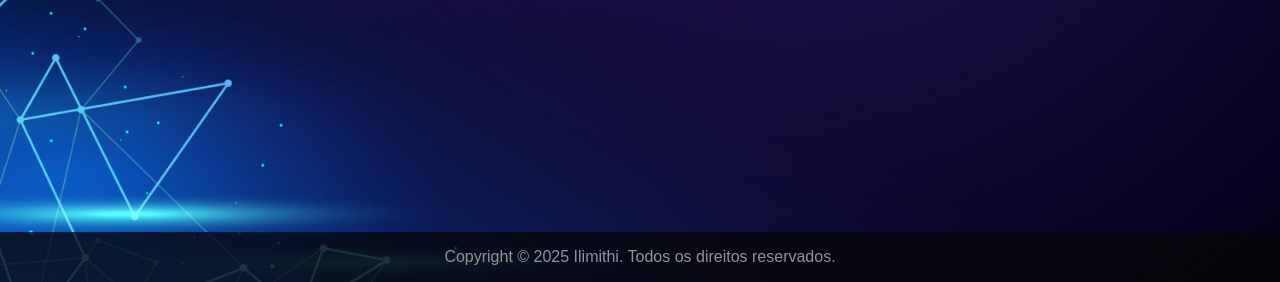
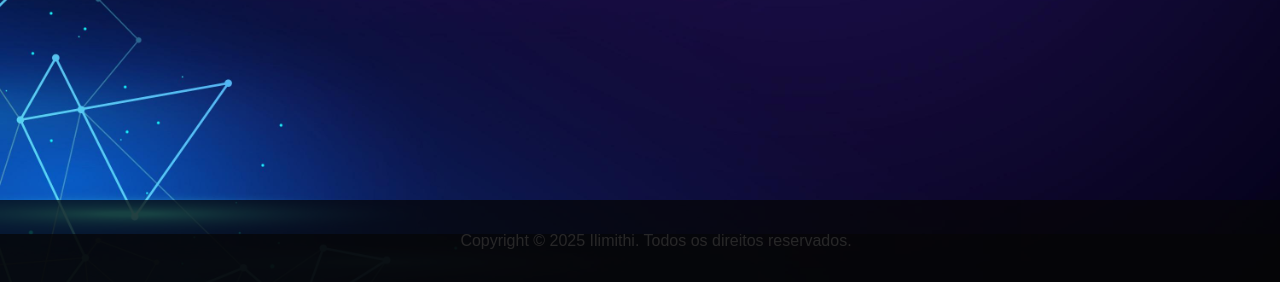
Before and after one commit to ThierliRamos/renderbt, a Flask app: page / in a window 1280 px wide. Shown: the part 518-800 px from the top of the page. Run offline with Flask 3, Linux system fonts and the light colour scheme.

Commit message:
Update index.html

```diff
--- a/templates/index.html
+++ b/templates/index.html
@@ -107,12 +107,16 @@
             margin-right: 5px; /* Espaçamento à direita da imagem */
         }
         footer {
-    background-color: #060607c2;
-    text-align: center;
-    position: relative; /* Para manter o footer na parte inferior */
-    margin-top: auto; /* Para empurrar o rodapé para baixo */
-    color: #949292;
-    text-decoration: dotted;
+            width: 100%;
+            position: fixed;
+            bottom: 0;
+            left: 0;
+            background-color: #060607c2;
+            color: #949292;
+            text-align: center;
+            padding: 1rem;
+            margin-top: 2rem;
+        transition: background-color 0.3s ease;
         }
     </style>
 </head>
@@ -135,8 +139,13 @@
         <div class="feedback" id="feedback"></div> <!-- Div para mensagens de feedback -->
     </div>
 
+    <!-- Rodapé -->
+    <footer id="footer">
+        <p>Copyright © 2025 Ilimithi. Todos os direitos reservados.</p>
+    </footer>
+
     <footer>
-        <p>Copyright © 2025 Ilimithi. Todos os direitos reservados.</p>
+        <p></p>
     </footer>
 
     <script>
```
